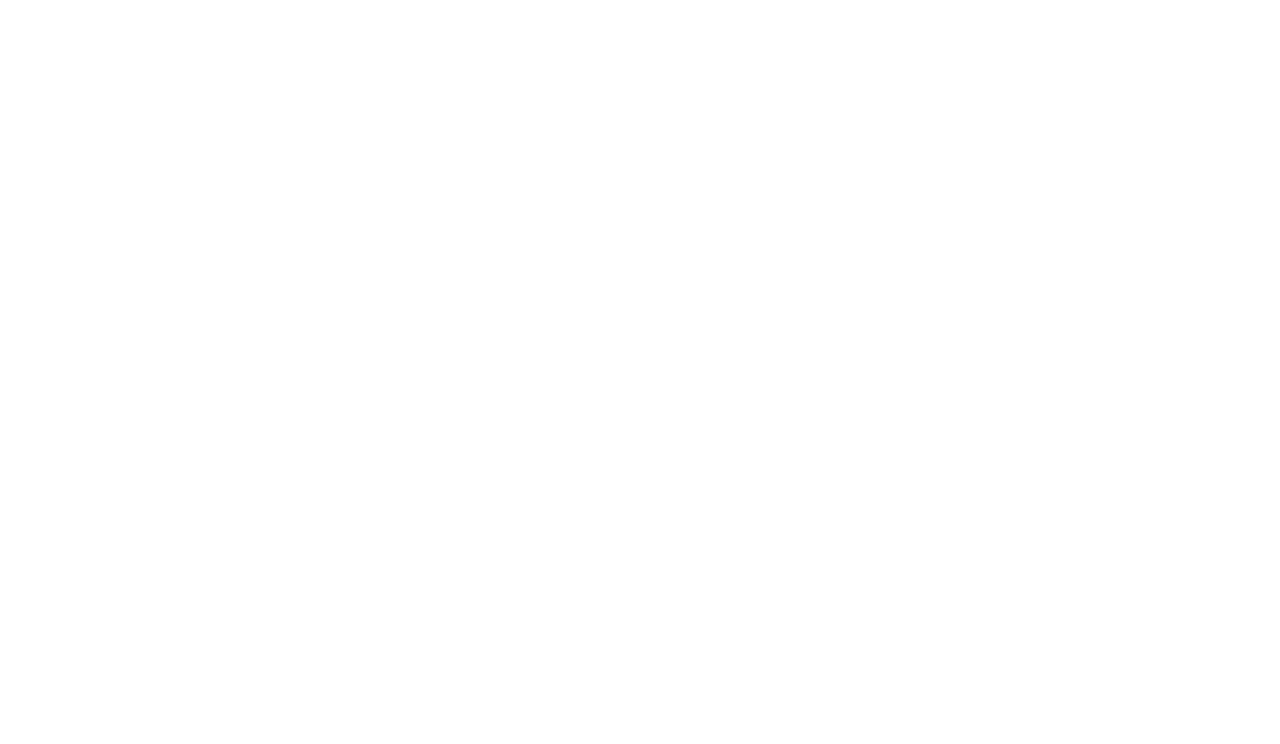
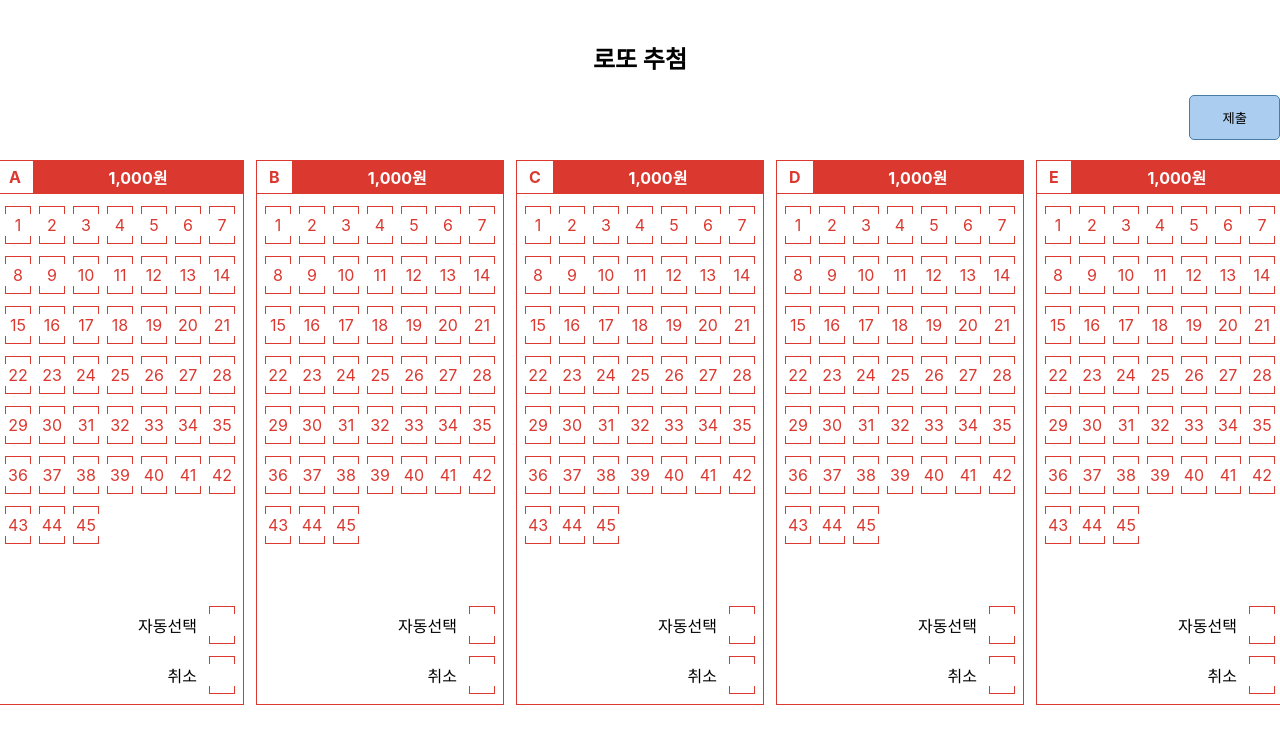
Before and after one commit to euNung24/lotto, a React (Create React App) app: page / in a window 1280 px wide. Shown: the top 744 px of the page. Built offline with nearby package versions, Linux system fonts and the light colour scheme.

Commit message:
feat: 로또 기능 구현

```diff
--- a/src/App.tsx
+++ b/src/App.tsx
@@ -1,6 +1,125 @@
-import React from "react";
+import React, { useState } from "react";
+import LottoGame from "./components/LottoGame";
+import styled from "@emotion/styled";
+import LottoBall from "./components/LottoBall";
+
+const StyledMain = styled.main`
+  margin: 20px auto;
+  max-width: 1280px;
+`;
+const LottoGameWrapper = styled.div`
+  margin-top: 20px;
+  display: flex;
+  justify-content: center;
+  gap: 12px;
+
+  & > * {
+    flex: 1;
+  }
+`;
+
+const Title = styled.h2`
+  text-align: center;
+`;
+
+const SubmitButton = styled.button`
+  background-color: #abcdef;
+  border: 1px solid #4a7da6;
+  border-radius: 5px;
+  padding: 12px 32px;
+  float: right;
+  cursor: pointer;
+
+  &:hover {
+    background-color: #4a7da6;
+    border: 1px solid #abcdef;
+  }
+`;
+
+const WinningBallWrapper = styled.div`
+  display: flex;
+  gap: 12px;
+`;
+
 function App() {
-  return <div className="App"></div>;
+  const [isSubmit, setIsSubmit] = useState(false);
+  const [gameNumList, setGameNumList] = useState<number[][]>([
+    [],
+    [],
+    [],
+    [],
+    [],
+    [],
+    [],
+  ]);
+  const [winningNumbers, setWinningNumbers] = useState<number[]>([]);
+
+  const onClickSubmit = () => {
+    if (window.confirm("제출하시겠습니까?")) {
+      if (
+        gameNumList.findIndex(
+          (numbers) => numbers.length > 0 && numbers.length < 6,
+        ) > -1
+      ) {
+        alert("입력한 게임의 로또 번호를 모두 입력해주세요.");
+        return;
+      }
+      setIsSubmit(true);
+
+      const numbers: number[] = [];
+      while (numbers.length <= 6) {
+        const num = Math.trunc(Math.random() * 45 + 1);
+        if (!numbers.includes(num)) {
+          numbers.push(num);
+        }
+      }
+      setWinningNumbers(numbers);
+    }
+  };
+
+  const changeGameNumList = (idx: number, numbers: number[]) => {
+    let copiedGameNumList = [...gameNumList];
+    copiedGameNumList[idx] = [...numbers];
+    setGameNumList(copiedGameNumList);
+  };
+  return (
+    <StyledMain>
+      <section>
+        <div
+          style={{
+            overflow: "hidden",
+          }}
+        >
+          <Title>로또 추첨</Title>
+          <SubmitButton onClick={onClickSubmit}>제출</SubmitButton>
+        </div>
+        <LottoGameWrapper>
+          {["A", "B", "C", "D", "E"].map((name, idx) => (
+            <LottoGame
+              key={name}
+              name={name}
+              numbers={gameNumList[idx]}
+              changeGameNumList={(numbers: number[]) =>
+                changeGameNumList(idx, numbers)
+              }
+              isSubmitted={isSubmit}
+              winningNumbers={winningNumbers}
+            />
+          ))}
+        </LottoGameWrapper>
+      </section>
+      {isSubmit && (
+        <section>
+          <h3>로또 당첨 번호</h3>
+          <WinningBallWrapper>
+            {winningNumbers.map((num) => (
+              <LottoBall key={num} num={num} />
+            ))}
+          </WinningBallWrapper>
+        </section>
+      )}
+    </StyledMain>
+  );
 }
 
 export default App;
--- /dev/null
+++ b/src/components/LottoBall.tsx
@@ -0,0 +1,21 @@
+import React from "react";
+import styled from "@emotion/styled";
+
+const StyledLottoBall = styled.div`
+  width: 36px;
+  height: 36px;
+  display: flex;
+  justify-content: center;
+  align-items: center;
+  border-radius: 50%;
+  background: #abcdef;
+`;
+
+type LottoBall = {
+  num: number;
+};
+const LottoBall = ({ num }: LottoBall) => {
+  return <StyledLottoBall>{num}</StyledLottoBall>;
+};
+
+export default LottoBall;
--- /dev/null
+++ b/src/components/LottoGame.tsx
@@ -0,0 +1,133 @@
+import React, { useState } from "react";
+import styled from "@emotion/styled";
+import NumBox from "./NumBox";
+
+const LottoGameWrapper = styled.div`
+  border: 1px solid var(--primary);
+`;
+
+const Title = styled.h4`
+  margin: 0;
+  padding: 0 0 0 12px;
+  display: flex;
+  justify-content: center;
+  align-items: center;
+  text-align: center;
+  color: var(--primary);
+
+  span {
+    flex: 1;
+    margin-left: 12px;
+    padding: 4px;
+    display: block;
+    background-color: var(--primary);
+    color: #fff;
+  }
+`;
+
+const NumBoxWrapper = styled.div`
+  display: grid;
+  grid-template-columns: repeat(7, 1fr);
+  grid-column-gap: 8px;
+  grid-row-gap: 12px;
+  padding: 12px 8px;
+  border-top: 1px solid var(--primary);
+`;
+
+const SubmitTypeWrapper = styled.div`
+  display: flex;
+  flex-direction: column;
+  align-items: flex-end;
+  margin: 50px 0 10px;
+  padding-right: 8px;
+  gap: 12px;
+
+  & > div {
+    display: flex;
+    align-items: center;
+    gap: 12px;
+  }
+`;
+
+type LottoGameProps = {
+  name: string;
+  isSubmitted: boolean;
+  winningNumbers: number[];
+  numbers: number[];
+  changeGameNumList: (numbers: number[]) => void;
+};
+
+const getRank = (selectedNumbers: number[], winningNumbers: number[]) => {
+  const copiedWinningNumbers = [...winningNumbers];
+  const bonusNum = copiedWinningNumbers.pop();
+  let count = 0;
+  for (let nums of selectedNumbers) {
+    if (copiedWinningNumbers.includes(nums)) {
+      count++;
+    }
+  }
+  switch (count) {
+    case 6:
+      return 1;
+    case 5:
+      return selectedNumbers.includes(bonusNum!) ? 2 : 3;
+    case 4:
+      return 4;
+    case 3:
+      return 5;
+  }
+  return;
+};
+
+const LottoGame = ({
+  name,
+  numbers,
+  changeGameNumList,
+  isSubmitted,
+  winningNumbers,
+}: LottoGameProps) => {
+  const rank = getRank(numbers, winningNumbers);
+  const getPossibleNum = (num: number) => {
+    if (numbers.length >= 6) {
+      alert("로또 번호는 6개까지만 선택 가능합니다.");
+      return false;
+    }
+    changeGameNumList([...numbers, num]);
+    return true;
+  };
+
+  return (
+    <div>
+      {isSubmitted && numbers.length > 0 && (
+        <div>{rank ? `${rank}등 당첨` : "낙첨"}</div>
+      )}
+      <LottoGameWrapper>
+        <Title>
+          {name}
+          <span>1,000원</span>
+        </Title>
+        <NumBoxWrapper>
+          {Array(45)
+            .fill(0)
+            .map((_, i) => (
+              <NumBox
+                key={i + 1}
+                num={i + 1}
+                getPossibleNum={() => getPossibleNum(i + 1)}
+              />
+            ))}
+        </NumBoxWrapper>
+        <SubmitTypeWrapper>
+          <div>
+            자동선택 <NumBox />
+          </div>
+          <div>
+            취소 <NumBox />
+          </div>
+        </SubmitTypeWrapper>
+      </LottoGameWrapper>
+    </div>
+  );
+};
+
+export default LottoGame;
--- /dev/null
+++ b/src/components/NumBox.tsx
@@ -0,0 +1,57 @@
+import React, { useState } from "react";
+import styled from "@emotion/styled";
+
+type NumBoxProps = {
+  num?: number;
+  getPossibleNum?: () => void | boolean;
+};
+
+const StyledNumBox = styled.div<{ num: number; isClicked: boolean }>`
+  padding: 8px 0;
+  width: 26px;
+  border: 1px solid var(--primary);
+  border-image: linear-gradient(
+    180deg,
+    rgba(219, 57, 48, 1) 20%,
+    rgba(255, 255, 255, 1) 20%,
+    rgba(255, 255, 255, 1) 80%,
+    rgba(219, 57, 48, 1) 80%
+  );
+  border-image-slice: 1;
+  text-align: center;
+  color: var(--primary);
+  text-indent: ${({ num }) => (!!num ? 0 : "-9999px")};
+  position: relative;
+  cursor: pointer;
+
+  &::after {
+    ${({ isClicked }) =>
+      isClicked && {
+        content: '""',
+      }}
+    position: absolute;
+    top: 50%;
+    left: 50%;
+    height: 80%;
+    width: 50%;
+    background-color: rgba(0, 0, 0, 0.8);
+    border-radius: 10px;
+    transform: translate(-50%, -50%);
+  }
+`;
+const NumBox = ({ num = 0, getPossibleNum = () => {} }: NumBoxProps) => {
+  const [isClicked, setIsClicked] = useState(false);
+  const onClick = () => {
+    if (getPossibleNum()) {
+      setIsClicked((prev) => !prev);
+    }
+  };
+
+  return (
+    <StyledNumBox num={num} isClicked={isClicked} onClick={onClick}>
+      {num}
+    </StyledNumBox>
+  );
+};
+
+export default NumBox;
--- a/src/index.css
+++ b/src/index.css
@@ -1,3 +1,11 @@
+:root {
+  --primary: #db3930
+}
+
+* {
+  box-sizing: border-box;
+}
+
 body {
   margin: 0;
   font-family: -apple-system, BlinkMacSystemFont, 'Segoe UI', 'Roboto', 'Oxygen',
```
